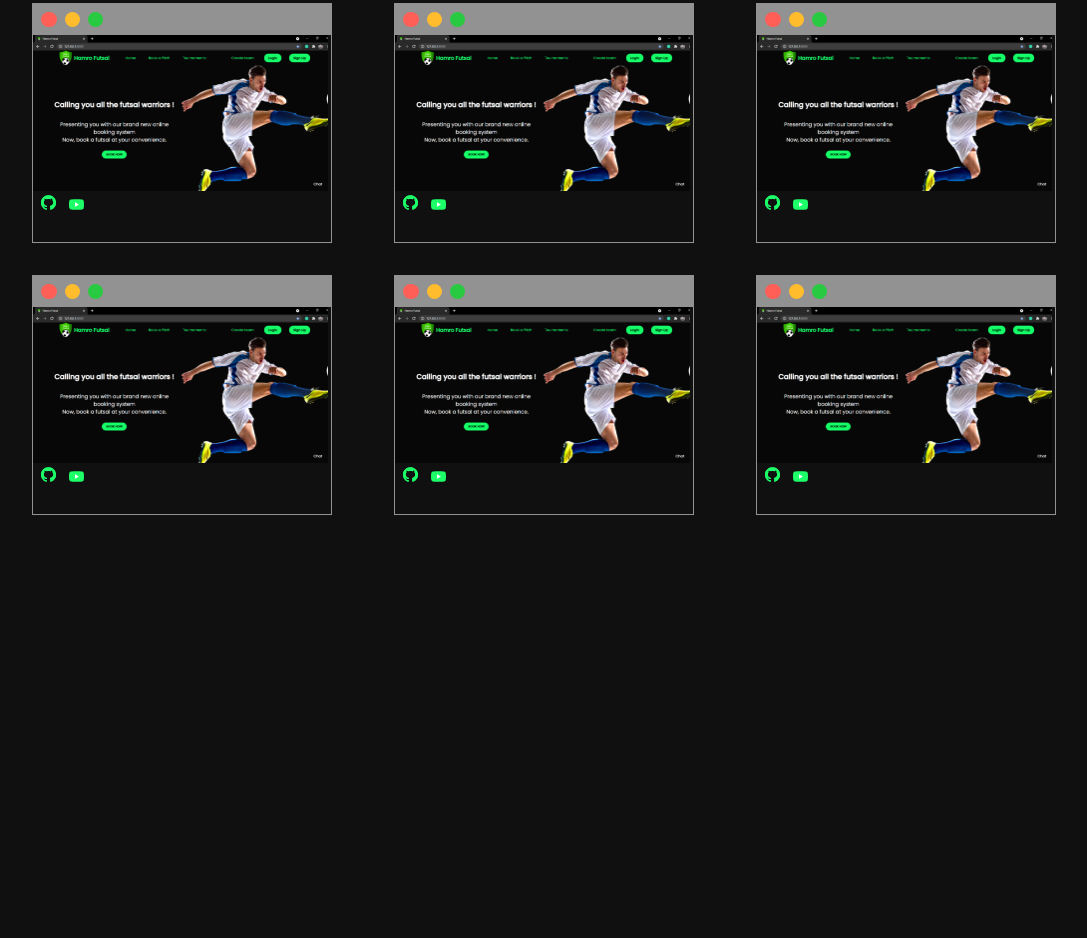
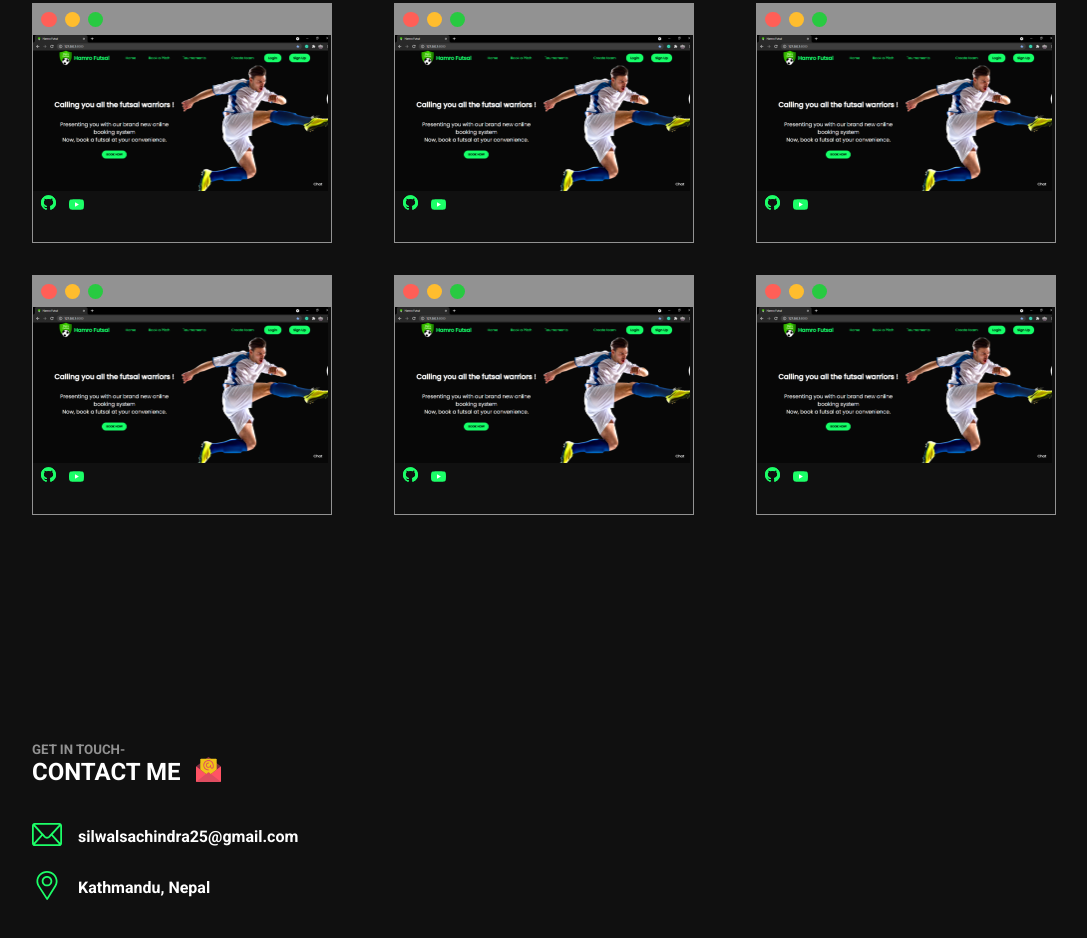
Before and after one commit to binchin/Portfolio, a plain HTML site: page index.html in a window 1280 px wide. Shown: the part 1594-2532 px from the top of the page, without its empty margins (96-1183 px from the left). Before the commit the page ends 2141 px from the top, so only its background shows below. Drawn offline with Linux system fonts and the light colour scheme.

Commit message:
Contact section added

```diff
--- a/index.html
+++ b/index.html
@@ -248,5 +248,34 @@
             </div>
         </div>
     </section>
+    <section class="contact-me">
+        <div class="contact-me-head">
+            <h5>GET IN TOUCH-</h5>
+            <div class="📞">
+                <h2>CONTACT ME</h2>
+                <div class="email-svg">
+                    <img src="./icons/email.svg" alt="" srcset="">
+                </div>
+            </div>
+        </div>
+        <div class="contact-links">
+            <div class="c-email">
+                <div class="s-icons">
+                    <img src="./icons/mail 1.svg" alt="" srcset="">
+                </div>
+                <div class="detail">
+                    <h5>silwalsachindra25@gmail.com</h5>
+                </div>
+            </div>
+            <div class="address">
+                <div class="s-icons">
+                    <img src="./icons/placeholder 1.svg" alt="" srcset="">
+                </div>
+                <div class="detail">
+                    <h5>Kathmandu, Nepal</h5>
+                </div>
+            </div>
+        </div>
+    </section>
 </body>
 </html>
--- a/style.css
+++ b/style.css
@@ -179,6 +179,7 @@ nav {
   flex-direction: column;
   margin: auto;
   width: 80%;
+  min-height: 100vh;
 }
 .projects-head h5 {
   color: #929292;
@@ -200,7 +201,7 @@ nav {
   flex-wrap: wrap;
   flex-basis: 33.33333%;
 }
-.project-wrapper{
+.project-wrapper {
   padding-bottom: 2rem;
 }
 .individual-project {
@@ -254,3 +255,47 @@ nav {
 .git {
   padding-right: 0.8rem;
 }
+/* CONTACT ME*/
+.contact-me {
+  display: flex;
+  flex-direction: column;
+  width: 80%;
+  margin: auto;
+  padding-top: 1rem;
+  min-height: 80vh;
+}
+.contact-me-head{
+  display: flex;
+  flex-direction: column;
+}
+.contact-me-head h5{
+  color: #929292;
+}
+.📞 {
+  display: flex;
+  align-items: center;
+}
+.📞 h2 {
+  padding-right: 1rem;
+}
+.📞 img {
+  width: 25px;
+}
+.c-email{
+  display: flex;
+  align-items: center;
+  padding-bottom: 1rem;
+}
+.c-email .detail h5{
+  color: #ffffff;
+}
+.address{
+  display: flex;
+  align-items: center;
+}
+.address .detail h5{
+  color: #ffffff;
+}
+.contact-links{
+  padding-top: 2rem;
+}
```
Also changed, not shown: icons/email.svg (added).
